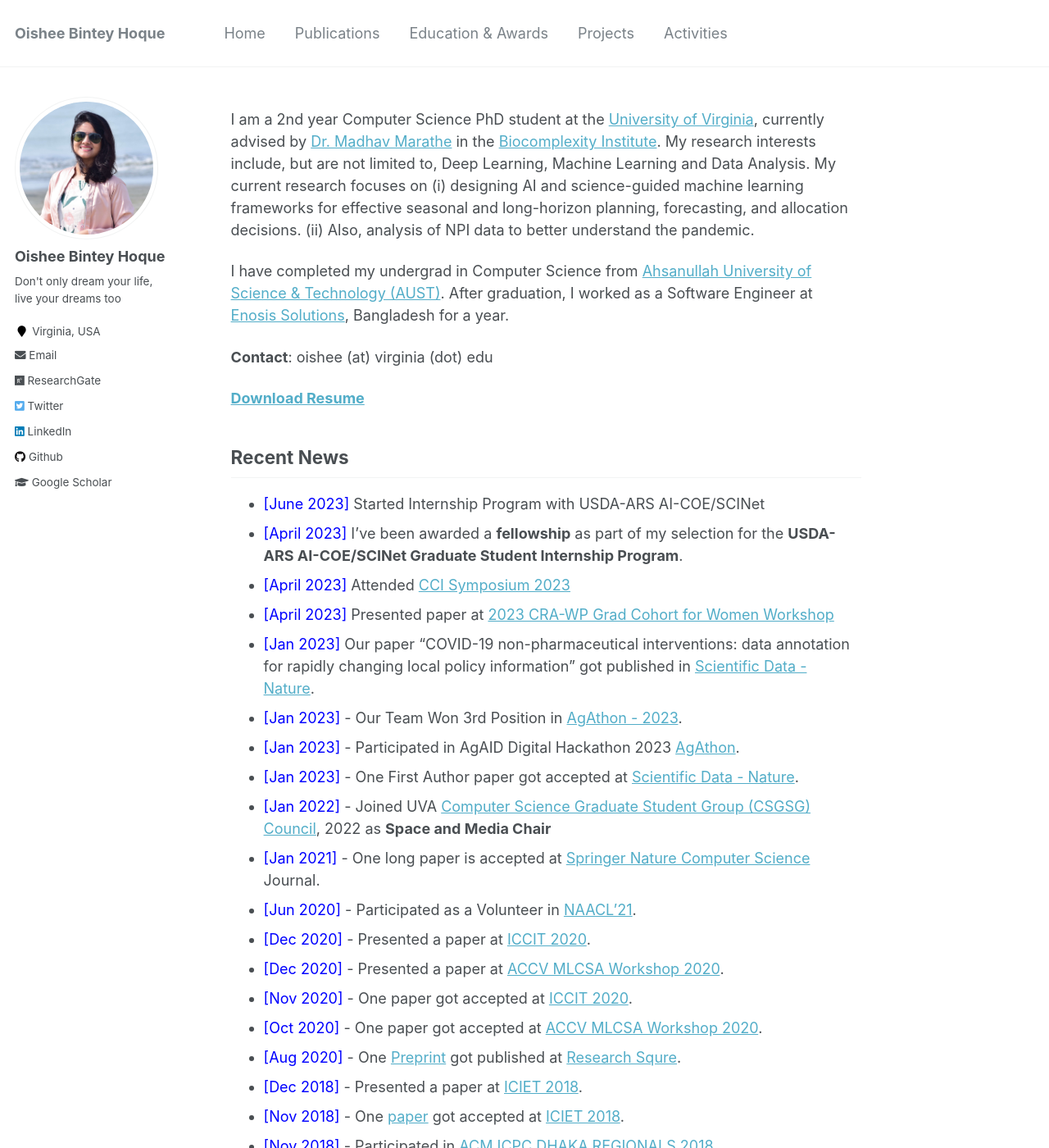
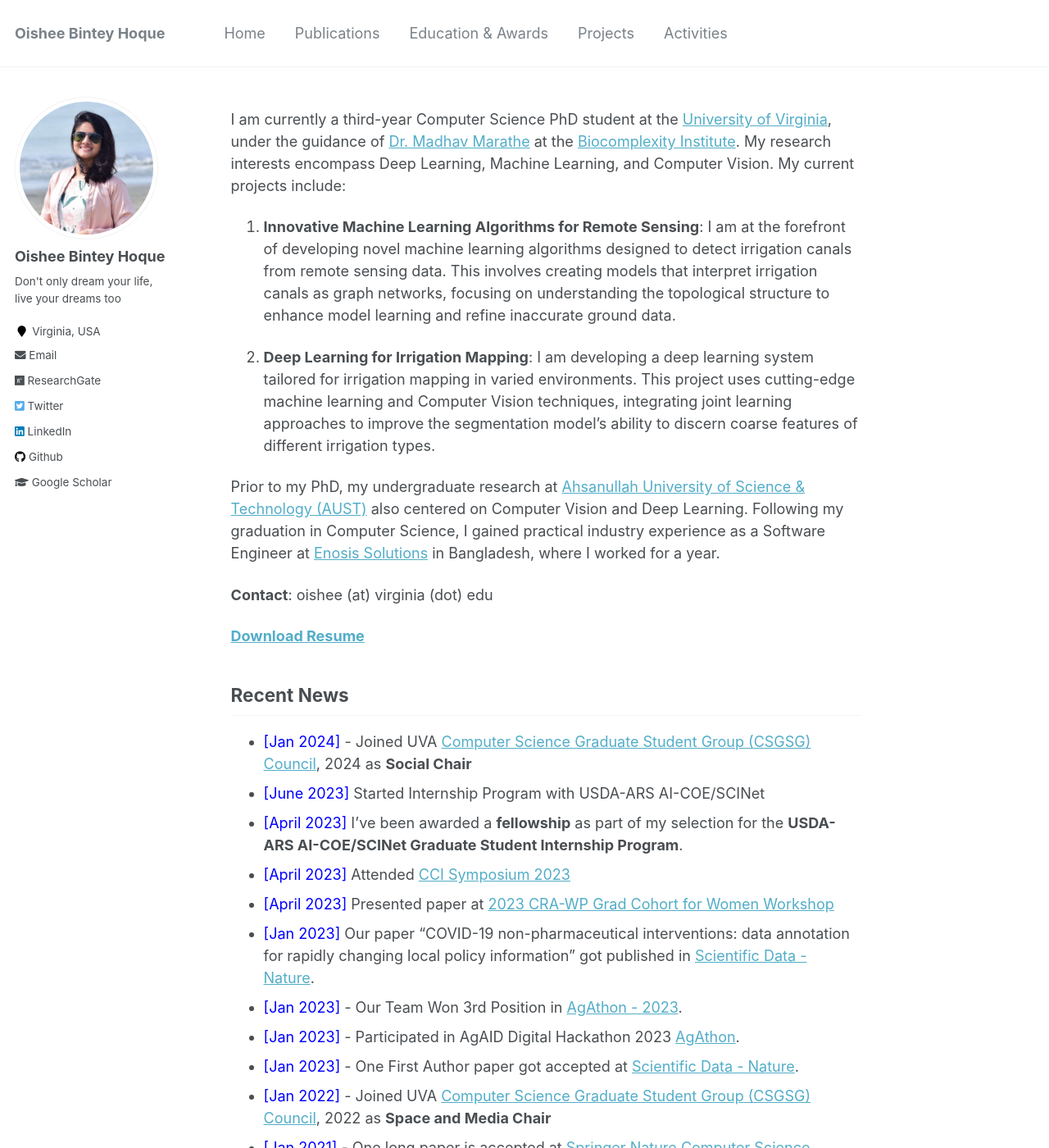
Before and after one commit to oishee-hoque/oishee-hoque.github.io, a Jekyll site: the page built from _pages/about.md, in a window 1280 px wide and 1400 px high. Shown: the whole window at 82% size. Built offline with Jekyll 4.4.1, drawn with Linux system fonts in a browser that asks for light colours.

Commit message:
updated research description

```diff
--- a/_pages/about.md
+++ b/_pages/about.md
@@ -8,19 +8,24 @@ redirect_from:
   - /about.html
 ---
 
-I am a 2nd year Computer Science PhD student at the [University of Virginia](https://engineering.virginia.edu/departments/computer-science), currently advised by [Dr. Madhav Marathe](https://engineering.virginia.edu/faculty/madhav-marathe) in the [Biocomplexity Institute](https://biocomplexity.virginia.edu/). My research interests include, but are not limited to, Deep Learning, Machine Learning and Data Analysis. My current research focuses on (i) designing AI and science-guided machine learning frameworks for effective seasonal and long-horizon planning, forecasting, and allocation decisions. (ii) Also, analysis of NPI data to better understand the pandemic.
+I am currently a third-year Computer Science PhD student at the [University of Virginia](https://engineering.virginia.edu/departments/computer-science), under the guidance of [Dr. Madhav Marathe](https://engineering.virginia.edu/faculty/madhav-marathe) at the [Biocomplexity Institute](https://biocomplexity.virginia.edu/). My research interests encompass Deep Learning, Machine Learning, and Computer Vision. My current projects include:
 
-I have completed my undergrad in Computer Science from [Ahsanullah University of Science & Technology (AUST)](http://aust.edu/). After graduation, I worked as a Software Engineer at [Enosis Solutions](https://www.enosisbd.com/), Bangladesh for a year.
+1. **Innovative Machine Learning Algorithms for Remote Sensing**: I am at the forefront of developing novel machine learning algorithms designed to detect irrigation canals from remote sensing data. This involves creating models that interpret irrigation canals as graph networks, focusing on understanding the topological structure to enhance model learning and refine inaccurate ground data.
+
+2. **Deep Learning for Irrigation Mapping**: I am developing a deep learning system tailored for irrigation mapping in varied environments. This project uses cutting-edge machine learning and Computer Vision techniques, integrating joint learning approaches to improve the segmentation model's ability to discern coarse features of different irrigation types.
+
+Prior to my PhD, my undergraduate research at [Ahsanullah University of Science & Technology (AUST)](http://aust.edu/) also centered on Computer Vision and Deep Learning. Following my graduation in Computer Science, I gained practical industry experience as a Software Engineer at [Enosis Solutions](https://www.enosisbd.com/) in Bangladesh, where I worked for a year.
 
 **Contact**: oishee (at) virginia (dot) edu
 
-[**Download Resume**](https://oishee-hoque.github.io/files/Oishee_CV.pdf)
+[**Download Resume**](https://oishee-hoque.github.io/files/OOishee_CV_2024_.pdf)
 
 <!-- <a href="https://oishee-hoque.github.io/publications/"> <img src="https://oishee-hoque.github.io/images/pubs.png" alt="Publication Venues"
 	title="Publication Venues" width="600" height="200"> </a> -->
 
 ## Recent News
 
+- <span style="color:Blue"> [Jan 2024] </span> - Joined UVA [Computer Science Graduate Student Group (CSGSG) Council](https://csgsg.org/), 2024 as **Social Chair**
 - <span style="color:Blue"> [June 2023] </span> Started Internship Program with USDA-ARS AI-COE/SCINet
 - <span style="color:Blue"> [April 2023] </span> I've been awarded a **fellowship** as part of my selection for the **USDA-ARS AI-COE/SCINet Graduate Student Internship Program**.
 - <span style="color:Blue"> [April 2023] </span> Attended [CCI Symposium 2023](https://cyberinitiative.org/events-programs/2023/cci-symposium-2023.html)
```
Also changed, not shown: 1 other file.
